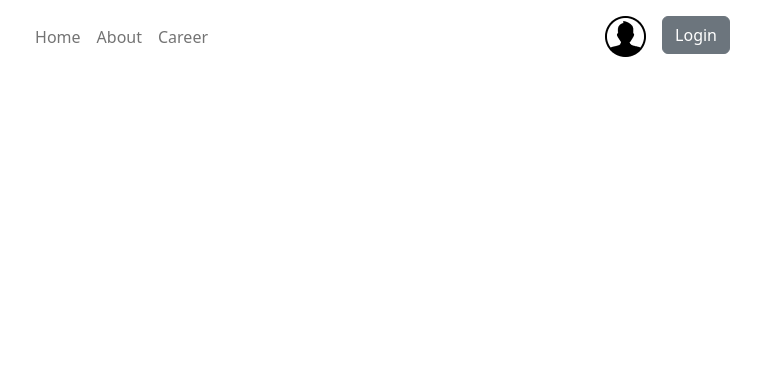
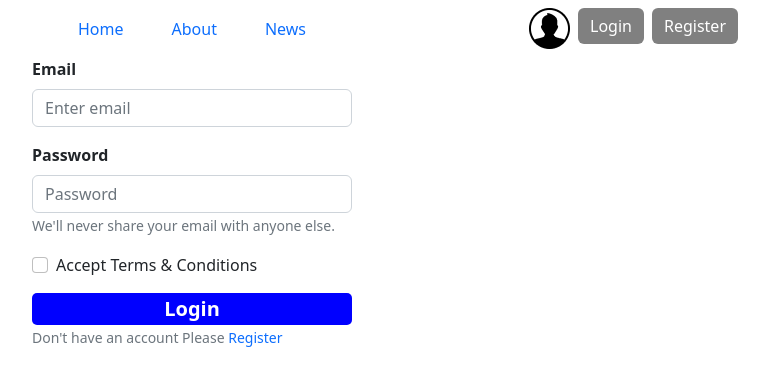
Before and after one commit to 1104Anikbarua/dragon-news-client, a React (Vite) app: page /login in a window 1280 px wide. Shown: the top 386 px of the page, without its empty margins (448-1217 px from the left). Built offline with nearby package versions, Linux system fonts and the light colour scheme.

Commit message:
implement email password signup functionility

```diff
--- a/src/components/AuthProvider/AuthProvider.jsx
+++ b/src/components/AuthProvider/AuthProvider.jsx
@@ -1,16 +1,34 @@
 import React, { createContext, useState } from 'react';
+import { GithubAuthProvider, GoogleAuthProvider, createUserWithEmailAndPassword, signInWithEmailAndPassword } from 'firebase/auth';
+import auth from '../firebase/firebase.init';
 
-export const NewsContext = createContext('');
+export const NewsContext = createContext(null);
 
 const AuthProvider = ({ children }) => {
     const [user, setUser] = useState(null);
     const [loading, setLoading] = useState(true)
 
+    const googleProvider = new GoogleAuthProvider();
+    const githubProvider = new GithubAuthProvider();
+
+    // create user
+    const signUpUser = (email, password) => {
+        return createUserWithEmailAndPassword(auth, email, password)
+    }
+    const loginUser = (email, password) => {
+        return signInWithEmailAndPassword(auth, email, password)
+    }
 
 
 
+    const authInfo = {
+        signUpUser,
+        loginUser,
+        user,
+        loading,
+    }
     return (
-        <NewsContext.Provider value={''}>
+        <NewsContext.Provider value={authInfo}>
             {children}
         </NewsContext.Provider>
     );
--- /dev/null
+++ b/src/components/Shared/Auth/Login/Login.css
@@ -0,0 +1,12 @@
+.input-bg {
+    background-color: blue;
+    border: none;
+    border-radius: 5px;
+    color: white;
+    font-size: 20px;
+    font-weight: 600;
+}
+
+::placeholder {
+    color: gray;
+}
--- a/src/components/Shared/Auth/Login/Login.jsx
+++ b/src/components/Shared/Auth/Login/Login.jsx
@@ -1,10 +1,33 @@
 import React from 'react';
+import { Form } from 'react-bootstrap';
+import './Login.css'
+import { Link } from 'react-router-dom';
 
 const Login = () => {
     return (
-        <div>
+        <Form className='w-25 mx-auto'>
 
-        </div>
+            <Form.Group className="mb-3" controlId="formBasicEmail">
+                <Form.Label className='fw-bolder'>Email</Form.Label>
+                <Form.Control type="email" placeholder="Enter email" />
+
+            </Form.Group>
+
+            <Form.Group className="mb-3" controlId="formBasicPassword">
+                <Form.Label className='fw-bolder'>Password</Form.Label>
+                <Form.Control type="password" placeholder="Password" />
+                <Form.Text className="text-muted">
+                    We'll never share your email with anyone else.
+                </Form.Text>
+            </Form.Group>
+            <Form.Group className="mb-3" controlId="formBasicCheckbox">
+                <Form.Check type="checkbox" label="Accept Terms & Conditions" />
+            </Form.Group>
+            <input className='w-100 input-bg' type="submit" value="Login" />
+            <Form.Text>
+                Don't have an account Please<Link className='text-decoration-none' to={'/register'}> Register</Link>
+            </Form.Text>
+        </Form>
     );
 };
 
--- a/src/components/Shared/Auth/SignUp/SignUp.jsx
+++ b/src/components/Shared/Auth/SignUp/SignUp.jsx
@@ -1,10 +1,68 @@
 import React from 'react';
+import { useContext } from 'react';
+import { Form } from 'react-bootstrap';
+import { NewsContext } from '../../../AuthProvider/AuthProvider';
+import { Link } from 'react-router-dom';
+import { useState } from 'react';
 
 const SignUp = () => {
+    const [error, setError] = useState('')
+    const { signUpUser } = useContext(NewsContext);
+    console.log(signUpUser)
+
+    const handleSignUp = (event) => {
+        event.preventDefault();
+        const name = event.target.name.value;
+        const email = event.target.email.value;
+        const password = event.target.password.value;
+        console.log(name, email, password)
+
+        signUpUser(email, password)
+            .then((result) => {
+                const user = result.user;
+                console.log(user)
+            })
+            .catch((error) => {
+                const errorMessage = error.code;
+                console.log(errorMessage)
+                setError(errorMessage)
+            })
+        event.target.reset();
+    }
+
     return (
-        <div>
+        <Form onSubmit={handleSignUp} className='w-25 mx-auto'>
+            <Form.Group className="mb-3" controlId="formBasicName">
+                <Form.Label className='fw-bolder'>Name</Form.Label>
+                <Form.Control type="text" placeholder="Enter Your Name" name='name' />
 
-        </div>
+            </Form.Group>
+            {/* <Form.Group className="mb-3" controlId="formBasicPhoto">
+                <Form.Label className='fw-bolder'>Photo URL</Form.Label>
+                <Form.Control type="file" placeholder="Enter Your Name" name='photo' />
+
+            </Form.Group> */}
+            <Form.Group className="mb-3" controlId="formBasicEmail">
+                <Form.Label className='fw-bolder'>Email</Form.Label>
+                <Form.Control type="email" placeholder="Enter email" name='email' />
+
+            </Form.Group>
+
+            <Form.Group className="mb-3" controlId="formBasicPassword">
+                <Form.Label className='fw-bolder'>Password</Form.Label>
+                <Form.Control type="password" placeholder="Password" name='password' />
+                <Form.Text className="text-danger">
+                    {error}
+                </Form.Text>
+            </Form.Group>
+            <Form.Group className="mb-3" controlId="formBasicCheckbox">
+                <Form.Check type="checkbox" label="Accept Terms & Conditions" />
+            </Form.Group>
+            <input className='w-100 input-bg' type="submit" value="Sign up" />
+            <Form.Text>
+                Already have an account Please<Link className='text-decoration-none' to={'/login'}> Login</Link>
+            </Form.Text>
+        </Form>
     );
 };
 
--- /dev/null
+++ b/src/components/Shared/Header/Header.css
@@ -0,0 +1,8 @@
+.latest-btn {
+    background-color: red !important;
+    border: none !important;
+}
+
+.latest-btn:hover {
+    background-color: red !important;
+}
--- a/src/components/Shared/Header/Header.jsx
+++ b/src/components/Shared/Header/Header.jsx
@@ -3,6 +3,7 @@ import moment from 'moment';
 import logo from '../../../assets/logo.png'
 import { Button, Container } from 'react-bootstrap';
 import Marquee from 'react-fast-marquee';
+import './Header.css'
 
 
 const Header = () => {
@@ -14,7 +15,7 @@ const Header = () => {
                 <p className='fw-medium fs-5'>{moment().format("dddd,")} <small className='text-secondary fs-5'>{moment().format("MMMM D, YYYY")}</small></p>
             </div>
             <div className='bg-light d-flex'>
-                <Button variant='danger'>Latest</Button>
+                <Button variant='danger' className='latest-btn'>Latest</Button>
                 <Marquee className='text-danger' speed={60} gradientWidth={100}>
                     Match Highlights: Germany vs Spain — as it happened   !   Match Highlights: Germany vs Spain as...
                     Match Highlights: Germany vs Spain — as it happened   !   Match Highlights: Germany vs Spain as...
--- /dev/null
+++ b/src/components/Shared/NavigationBar/NavigationBar.css
@@ -0,0 +1,8 @@
+.nav-btn {
+    background-color: gray !important;
+    border: none !important;
+}
+
+.nav-btn:hover {
+    background-color: gray !important;
+}
--- a/src/components/Shared/NavigationBar/NavigationBar.jsx
+++ b/src/components/Shared/NavigationBar/NavigationBar.jsx
@@ -1,6 +1,9 @@
 import React from 'react';
 import { Button, Container, Nav, Navbar } from 'react-bootstrap';
 import user from '../../../assets/user.png'
+import { Link } from 'react-router-dom';
+import './NavigationBar.css'
+
 
 const NavigationBar = () => {
     return (
@@ -9,19 +12,23 @@ const NavigationBar = () => {
                 <Container>
                     <Navbar.Toggle aria-controls="responsive-navbar-nav" />
                     <Navbar.Collapse id="responsive-navbar-nav">
-                        <Nav className="mx-auto">
-                            <Nav.Link href="#home">Home</Nav.Link>
-                            <Nav.Link href="#about">About</Nav.Link>
-                            <Nav.Link href="#about">Career</Nav.Link>
+                        <Nav className="position-absolute top-50 start-50 translate-middle">
+                            <li className='me-5'><Link to="/" className='text-decoration-none'>Home</Link></li>
+                            <li className='me-5'><Link to="/about" className='text-decoration-none'>About</Link></li>
+                            <li className=''><Link to="/news" className='text-decoration-none'>News</Link></li>
+
 
                         </Nav>
-                        <Nav>
-                            <Nav.Link href="#user">
+                        <Nav className='ms-auto'>
+                            <Link to='/'>
                                 <img src={user} alt="" />
-                            </Nav.Link>
-                            <Nav.Link eventKey={2} href="#login">
-                                <Button variant='secondary'>Login</Button>
-                            </Nav.Link>
+                            </Link>
+                            <Link className='ms-2' eventkey={2} to='/login'>
+                                <Button variant='secondary' className='nav-btn'>Login</Button>
+                            </Link>
+                            <Link className='ms-2' eventkey={2} to='/register'>
+                                <Button variant='secondary' className='nav-btn'>Register</Button>
+                            </Link>
                         </Nav>
                     </Navbar.Collapse>
                 </Container>
--- a/src/components/firebase/firebase.init.js
+++ b/src/components/firebase/firebase.init.js
@@ -1,6 +1,6 @@
 // Import the functions you need from the SDKs you need
 import { initializeApp } from "firebase/app";
-import { getAuth } from 'firebase/auth';
+import { getAuth } from "firebase/auth";
 // TODO: Add SDKs for Firebase products that you want to use
 // https://firebase.google.com/docs/web/setup#available-libraries
 
```
